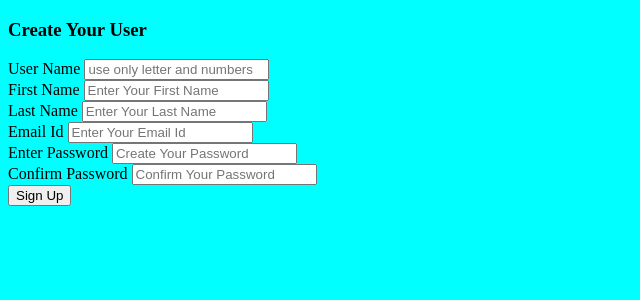
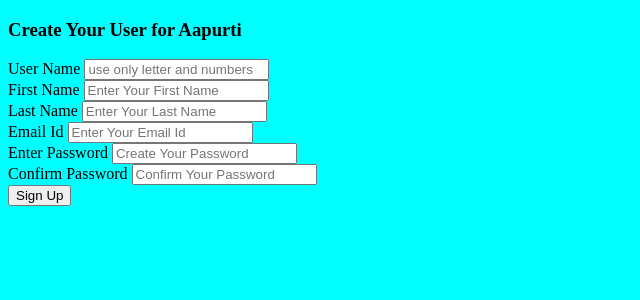
Before and after one commit to rohithbr22/Aapurti, a Django app: page /signup in a window 1280 px wide. Shown: the top 300 px of the page, without its empty margins (0-640 px from the left). Run offline with Django 4.2, Linux system fonts and the light colour scheme.

Commit message:
signup.html

```diff
--- a/templates/authentication/signup.html
+++ b/templates/authentication/signup.html
@@ -23,7 +23,7 @@
         </div>
         {% endfor %}
 
-       <h3>Create Your User</h3>
+       <h3>Create Your User for Aapurti</h3>
        <form action="/signup" method="post">
         {% csrf_token %}
 
```
